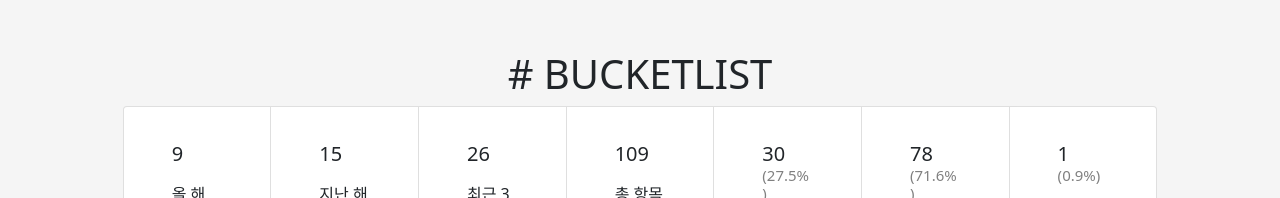
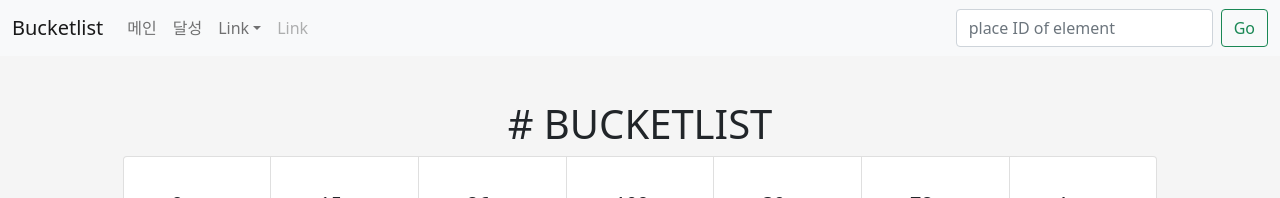
Before and after one commit to Yoruroong/bucketlist, a React (Create React App) app: page /success in a window 1280 px wide. Shown: the top 198 px of the page. Built offline with nearby package versions, Linux system fonts and the light colour scheme.

Commit message:
add: navbar

```diff
--- a/src/App.js
+++ b/src/App.js
@@ -3,6 +3,7 @@ import React, { useEffect, useState } from 'react'
 import Card from "./Pages/Main";
 import Stats from "./Components/Stats";
 import Success from "./Pages/Success";
+import Navbar from "./Components/Navbar"
 import './App.css';
 
 function App() {
@@ -1232,7 +1233,8 @@ function App() {
   }, [])
   return (
     <div className="App-header">
-      <h1 style={{ marginTop: "50px" }}># BUCKETLIST</h1>
+      <Navbar />
+      <h1 style={{ marginTop: "100px" }}># BUCKETLIST</h1>
       <Stats notes={notes} />
       <Routes>
         <Route path="/" element={<Card notes={notes}/>} />
--- a/src/Components/Modal.js
+++ b/src/Components/Modal.js
@@ -19,7 +19,7 @@ const Modal = props => {
                     </p>
                 </div>
                 <div className='modal-footer'>
-                    <Button onClick={hidethis}>Close</Button>
+                    <p className='percent-stats'>{props.note.success == 0 ? "🇸 🇴 🇴 🇳 ™" : props.note.date + "에 완료됨"}</p><Button onClick={hidethis}>Close</Button>
                 </div>
             </div>
         </div>
--- /dev/null
+++ b/src/Components/Navbar.js
@@ -0,0 +1,63 @@
+import { Button, Container, Form, Nav, Navbar, NavDropdown, Spinner } from 'react-bootstrap'
+import {useState} from 'react';
+
+export default function Navbarin() {
+    const [message, setMessage] = useState('');
+    const [loading, setLoading] = useState(false)
+
+    const handleChange = event => {
+        setMessage(event.target.value);
+    };
+
+    const gotoElement = () => {
+        window.location.href=`#${message}`
+    }
+
+    const makeitloading = () => {
+        setLoading(true)
+    }
+
+    return (
+    <Navbar bg="light" expand="lg" fixed="top">
+      <Container fluid>
+        <Navbar.Brand href="#">Bucketlist</Navbar.Brand>
+        <Navbar.Toggle aria-controls="navbarScroll" />
+        <Navbar.Collapse id="navbarScroll">
+          <Nav
+            className="me-auto my-2 my-lg-0"
+            style={{ maxHeight: '100px' }}
+            navbarScroll
+          >
+            <Nav.Link href="/" onClick={makeitloading}>{loading?"":"메인"}<Spinner style={{ width: loading? "": "0px", visibility: loading ? "visible":"hidden" }} animation="grow" size="sm"/></Nav.Link>
+            <Nav.Link href="/success">달성</Nav.Link>
+
+            <NavDropdown title="Link" id="navbarScrollingDropdown">
+              <NavDropdown.Item href="#action3">Action</NavDropdown.Item>
+              <NavDropdown.Item href="#action4">
+                Another action
+              </NavDropdown.Item>
+              <NavDropdown.Divider />
+              <NavDropdown.Item href="#action5">
+                Something else here
+              </NavDropdown.Item>
+            </NavDropdown>
+            <Nav.Link href="#" disabled>
+              Link
+            </Nav.Link>
+          </Nav>
+          <Form className="d-flex">
+            <Form.Control
+              type="search"
+              placeholder="place ID of element"
+              className="me-2"
+              aria-label="Search"
+              onChange={handleChange}
+                value={message}
+            />
+            <Button variant="outline-success" onClick={gotoElement}>Go</Button>
+          </Form>
+        </Navbar.Collapse>
+      </Container>
+    </Navbar>
+  );
+}
```
